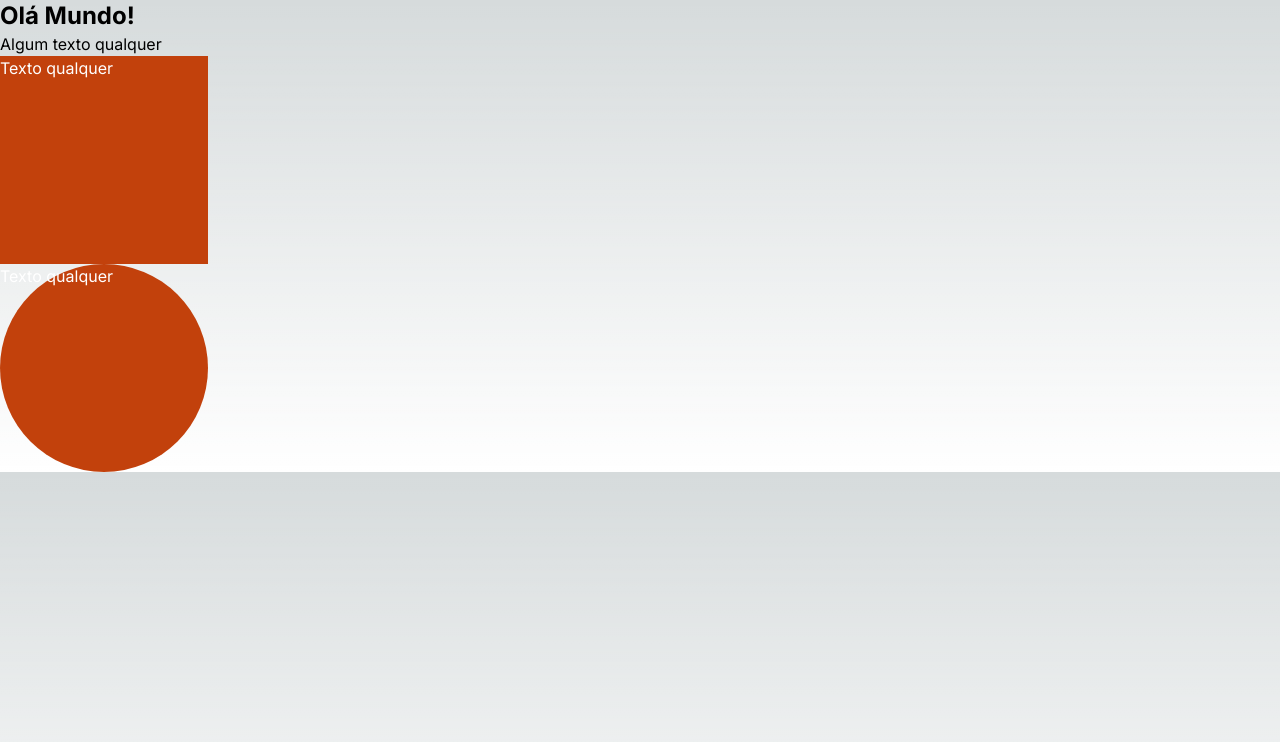
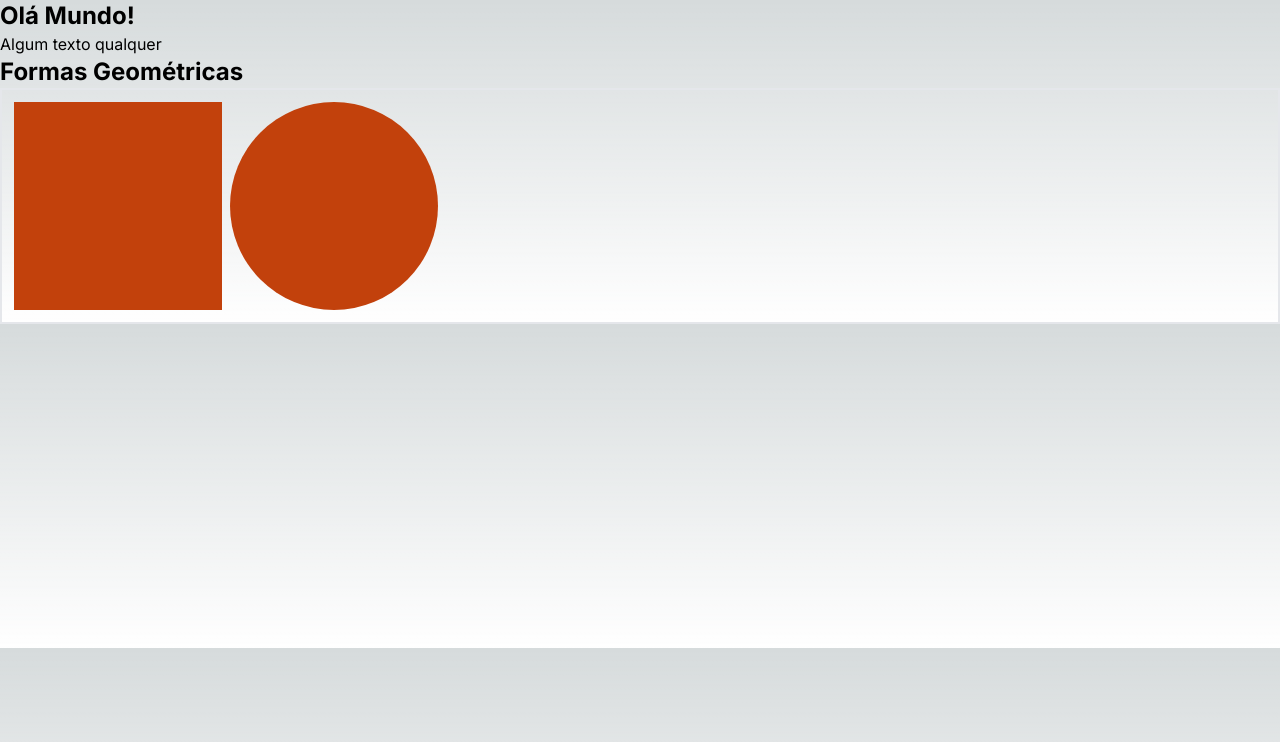
Before and after one commit to luks-reiis/primeiros-passos-react, a Next.js app: page / in a window 1280 px wide. Shown: the top 742 px of the page. Built offline with nearby package versions, Linux system fonts and the light colour scheme.

Commit message:
Outras formas de usar componentes

```diff
--- /dev/null
+++ b/src/app/components/Circle.tsx
@@ -0,0 +1,6 @@
+export const Circle = () => {
+    return(
+        <div className="w-52 h-52 bg-orange-700 text-white rounded-full">
+        </div>
+    );
+}
--- a/src/app/components/Geo.tsx
+++ /dev/null
@@ -1,17 +0,0 @@
-const Square = () => {
-    return(
-        <div className="w-52 h-52 bg-orange-700 text-white">
-            Texto qualquer
-        </div>
-    );
-}
-
-export const Circle = () => {
-    return(
-        <div className="w-52 h-52 bg-orange-700 text-white rounded-full">
-            Texto qualquer
-        </div>
-    );
-}
-
-export default Square;
--- /dev/null
+++ b/src/app/components/GeoForm.tsx
@@ -0,0 +1,15 @@
+import { Circle } from "./Circle";
+import { Square } from "./Square";
+
+export const GeoForm = () => {
+    return(
+        <div>
+            <h3 className="text-2xl font-bold">Formas Geométricas</h3>
+            <div className="flex gap-2 border-2 p-3">
+
+                <Square/>
+                <Circle/>
+            </div>
+        </div>
+    );
+}
--- /dev/null
+++ b/src/app/components/Square.tsx
@@ -0,0 +1,6 @@
+export const Square = () => {
+    return(
+        <div className="w-52 h-52 bg-orange-700 text-white">
+        </div>
+    );
+}
--- a/src/app/page.tsx
+++ b/src/app/page.tsx
@@ -1,12 +1,11 @@
-import Quadrado, {Circle } from "./components/Geo";
+import { GeoForm } from "./components/GeoForm";
 
 function Page(){
   return (
   <div>
     <h1 className="font-bold text-2xl">Olá Mundo!</h1>
     <h3>Algum texto qualquer</h3>
-    <Quadrado />
-    <Circle />
+    <GeoForm />
   </div>
   );
 }
```
